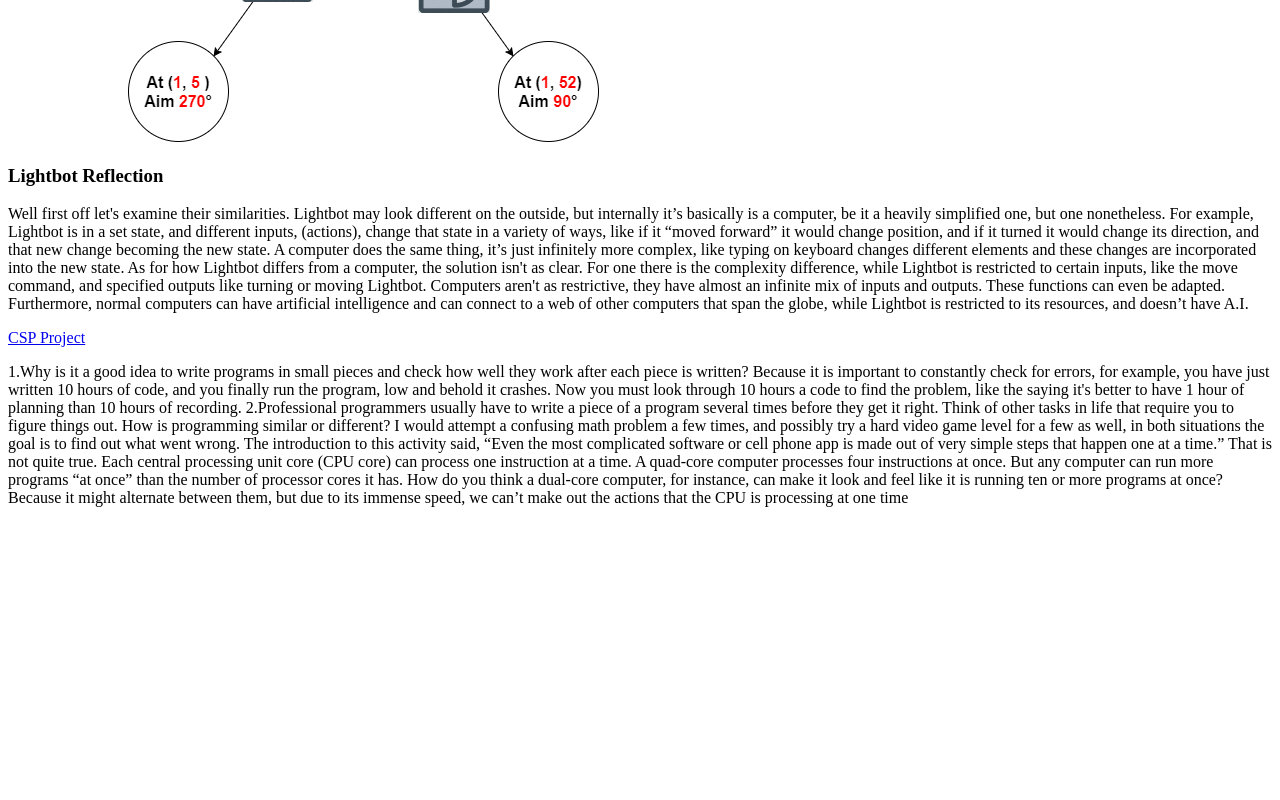
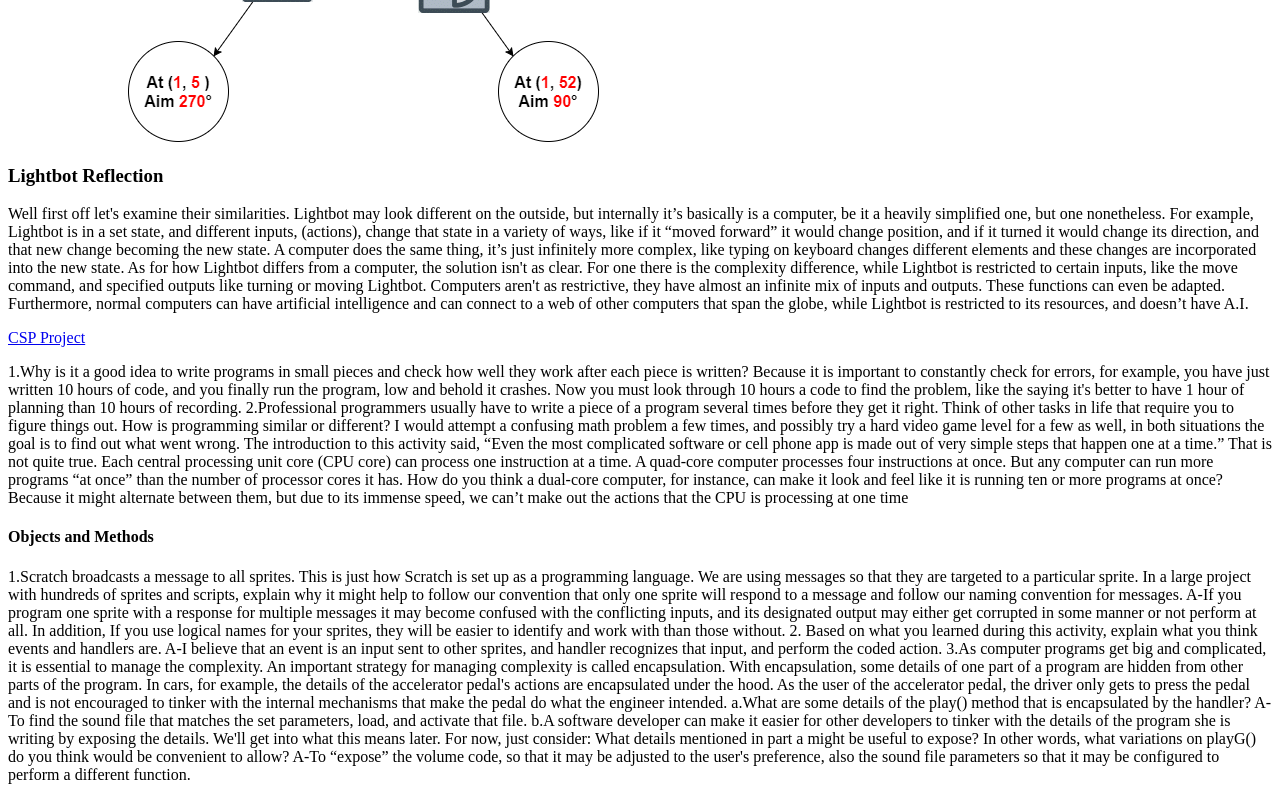
Before and after one commit to kyleleja/kyleleja.github.io, a plain HTML site: page portfolio.html in a window 1280 px wide. Shown: the part 1128-1928 px from the top of the page. Before the commit the page ends 1651 px from the top, so only its background shows below. Drawn offline with Linux system fonts and the light colour scheme.

Commit message:
Objects and Methods

```diff
--- a/portfolio.html
+++ b/portfolio.html
@@ -47,6 +47,35 @@
                     Because it might alternate between them, but due to its immense speed, we can’t make out the actions that the CPU is processing at one time
                     </p>
 
+            <h4>Objects and Methods
+            </h4>
+
+                    <p>1.Scratch broadcasts a message to all sprites. This is just how Scratch is set up as a programming language. We are using messages so that they are targeted to a particular sprite. In a large project with hundreds of sprites and scripts, explain why it might help to follow our convention that only one sprite will respond to a message and follow our naming convention for messages.
+
+                        A-If you program one sprite with a response for multiple messages it may become confused with the conflicting inputs, and its designated output may either get corrupted in some manner or not perform at all. In addition, If you use logical names for your sprites, they will be easier to identify and work with than those without.
+
+                        2. Based on what you learned during this activity, explain what you think events and handlers are.
+
+                        A-I believe that an event is an input sent to other sprites, and handler recognizes that input, and perform the coded action.
+
+                        3.As computer programs get big and complicated, it is essential to manage the complexity. An important strategy for managing complexity is called encapsulation. With encapsulation, some details of one part of a program are hidden from other parts of the program. In cars, for example, the details of the accelerator pedal's actions are encapsulated under the hood. As the user of the accelerator pedal, the driver only gets to press the pedal and is not encouraged to tinker with the internal mechanisms that make the pedal do what the engineer intended.
+
+
+
+
+
+
+
+                        a.What are some details of the play() method that is encapsulated by the handler?
+
+                        A-To find the sound file that matches the set parameters, load, and activate that file.
+
+                        b.A software developer can make it easier for other developers to tinker with the details of the program she is writing by exposing the details. We'll get into what this means later. For now, just consider: What details mentioned in part a might be useful to expose? In other words, what variations on playG() do you think would be convenient to allow?
+
+                        A-To “expose” the volume code, so that it may be adjusted to the user's preference, also the sound file parameters so that it may be configured to perform a different function.
+
+                    </p>
+
            </a>
 
 	  </body>
```
